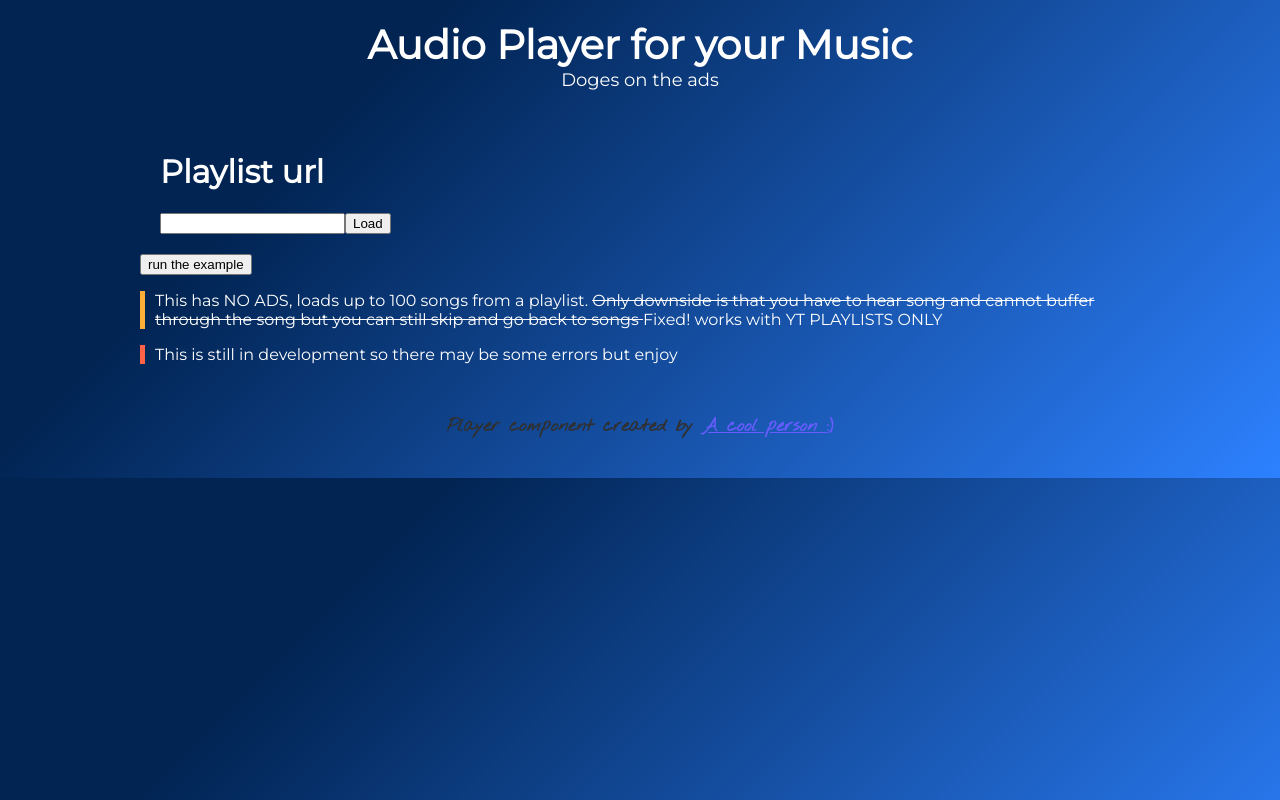
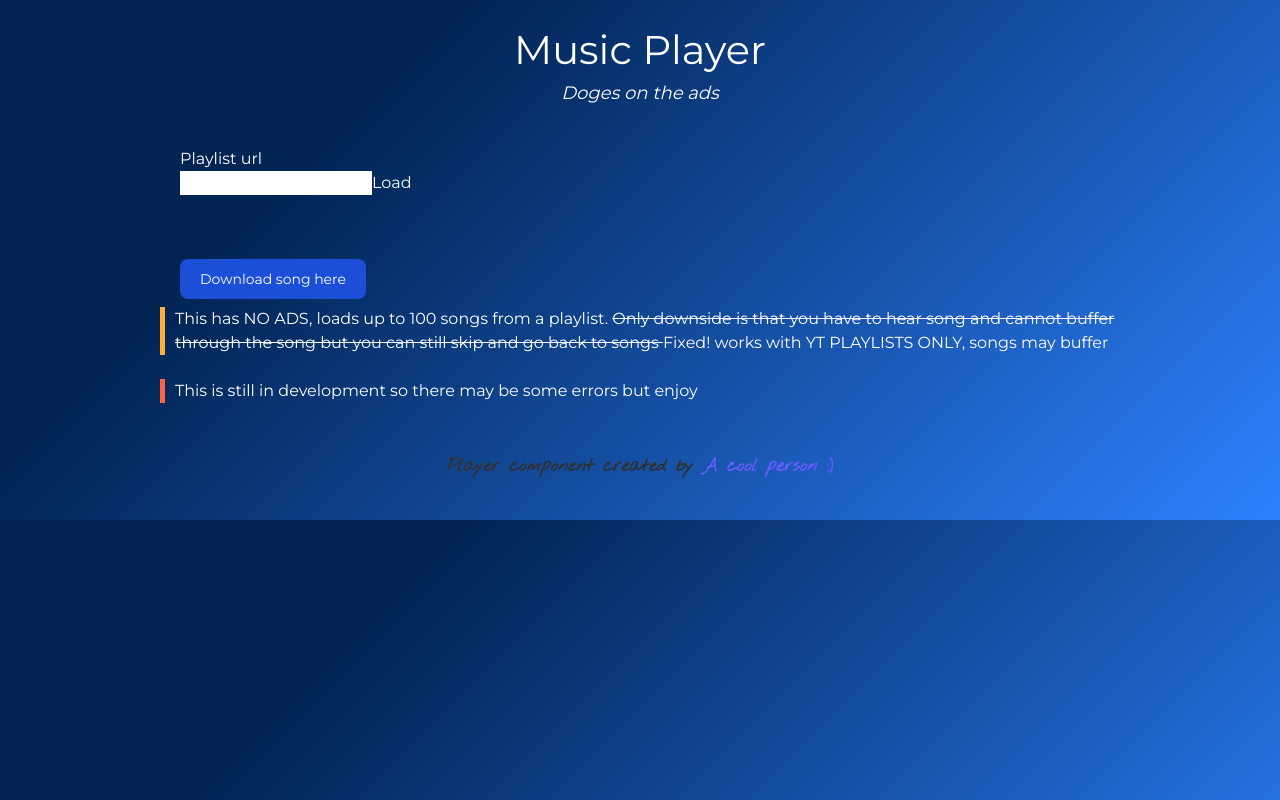
Before and after one commit to NeonGamerBot-QK/yt-player, a Next.js app: page / in a window 1280 px wide. Built offline with nearby package versions, Linux system fonts and the light colour scheme.

Commit message:
Update on style & cool stuff

```diff
--- a/components/Header.js
+++ b/components/Header.js
@@ -4,9 +4,9 @@ import styles from './Header.module.css'
 const Header = () => {
   return (
     <div className={styles.wrapper}>
-      <h1 className={styles.title}>Audio Player for your Music</h1>
+      <h1 className={styles.title}>Music Player</h1>
       <p className={styles.description}>
-   Doges on the ads
+   <em>Doges on the ads</em>
       </p>
     </div>
   )
--- a/components/Player.js
+++ b/components/Player.js
@@ -125,7 +125,8 @@ const repeatClick = () => {
       components={animatedComponents}
       defaultValue={[options[songIndex]]}
       options={options}
-      className="dark"
+      className="my-react-select-container"
+   classNamePrefix="my-react-select"
       onChange={(value, am) => {
         updateIndex(value.value)
       }}
@@ -143,8 +144,8 @@ const repeatClick = () => {
         </div>
       </div>
       <div className="controls">
-    <BsShuffle className="btn_action" onClick={() => {
-      setShuffle(true)
+    <BsShuffle className={`btn_action ${shuffle ? "shuffle-on" : ""}`} onClick={() => {
+      setShuffle(!shuffle)
     }}/>
 {/*   <img src="/shuffle.png" className="btn_action" width={64 * 2} height={64 * 2}ref={shuffleRef} onClick={() => {
           shuffleRef.current.src = "/shuffle.gif";
--- a/package.json
+++ b/package.json
@@ -23,7 +23,10 @@
     "ytdl-core": "^4.11.2"
   },
   "devDependencies": {
+    "autoprefixer": "^10.4.13",
     "eslint": "8.28.0",
-    "eslint-config-next": "13.0.5"
+    "eslint-config-next": "13.0.5",
+    "postcss": "^8.4.20",
+    "tailwindcss": "^3.2.4"
   }
 }
--- a/pages/index.js
+++ b/pages/index.js
@@ -41,7 +41,6 @@ export default function Home() {
     fetch(currentSong.url).then(r=>r.arrayBuffer()).then(buff => {
       const blob = new Blob([buff], { type: "audio/wav" });
       audioElem.current.src = window.URL.createObjectURL(blob);
-      audioElem.current.srcObject= blob;
     });
   }
     audioElem.current.addEventListener('loadstart', () => {
@@ -54,14 +53,14 @@ export default function Home() {
     audioElem.current.addEventListener('loadedmetadata', () => {
       let duration = audioElem.current.duration;
       // The duration variable now holds the duration (in seconds) of the audio clip
-      audioElem.current.currentTime = duration - 5;
+     // audioElem.current.currentTime = duration - 5;
 
       console.log("loaded metadata, duration: " + duration)
     })
     audioElem.current.addEventListener('loadeddata', () => {
       let duration = audioElem.current.duration;
       // The duration variable now holds the duration (in seconds) of the audio clip
-      audioElem.current.currentTime = 0;
+  //    audioElem.current.currentTime = 0;
       console.log("loaded data, duration: " + duration)
       // audioElem.current.currentTime = 0;
     })
@@ -98,6 +97,14 @@ export default function Home() {
     setCurrentSong({ ...currentSong, "progress": ct / duration * 100, "length": duration })
 
   }
+useEffect(() => {
+  // localstorage for:
+  // * repeat
+  // * shuffle
+  if(!process.browser) return;
+const shuffleStore = localStorage.getItem("shuffle") || false
+setShuffle(shuffleStore);
+})
   useEffect(() => {
 console.debug(currentSong, "Debug")
     const url = process.browser ? new URLSearchParams(window.location.search) : null;
@@ -136,25 +143,51 @@ console.debug(currentSong, "Debug")
         {songs.length !== 0 ? <div className="App">
           <audio src={currentSong ? currentSong.url : songs[songIndex].url} autoPlay muted ref={audioElem} onTimeUpdate={onPlaying} loop={isrepeating === 1} />
 
-          <Player songIndex={songIndex} updateIndex={updateSongIndex} songs={songs} setSongs={setSongs} isplaying={isplaying} setisplaying={setisplaying} audioElem={audioElem} currentSong={currentSong} setCurrentSong={setCurrentSong} isrepeating={isrepeating} setRepeat={setisrp} />
+          <Player songIndex={songIndex} updateIndex={updateSongIndex} songs={songs} setSongs={setSongs} isplaying={isplaying} setisplaying={setisplaying} audioElem={audioElem} currentSong={currentSong} setCurrentSong={setCurrentSong} isrepeating={isrepeating} setRepeat={setisrp}  shuffle={isshuffleon} setShuffle={(d) => {
+            setShuffle(d);
+            localStorage.setItem("shuffle", d)
+          }}/>
         </div> : <Wrapper>
           <h1>Playlist url</h1>
           <input name="playlist_url" type="url" value={url} onChange={(e) => updateUrl(e.target.value)} />
           <button onClick={onLoadPlaylist}>Load</button>
         </Wrapper>}
-        <button onClick={() => {
+        {/* <button onClick={() => {
           const d = [{
             "title": "Drake - Forever",
             "url": "/api/download?url=https://www.youtube.com/watch?v=Uq9gPaIzbe8"
           }]
           setSongs(d)
           setCurrentSong(d[songIndex]);
-        }}> run the example </button>
+        }}  className={"download-btn"}> run the example </button> */}
+        <br />
+        <button onClick={(e) => {
+      if(audioElem.current && audioElem.current.src.startsWith("blob:")) {
+        const url = audioElem.current.src
+        const link = document.createElement('a');
+        link.href = url;
+        link.setAttribute(
+          'download',
+          `${currentSong.title}.mp3`,
+        );
+
+        // Append to html link element page
+        document.body.appendChild(link);
+
+        // Start download
+        link.click();
+
+        // Clean up and remove the link
+        link.parentNode.removeChild(link);
+
+      }
+        }} className={"download-btn"}> Download song here </button>
         <p className="note">
           This has NO ADS, loads up to 100 songs from a playlist. {" "}
           <strike>  Only downside is that you have to hear song and cannot buffer through the song but you can still skip and go back to songs </strike> Fixed! {" "}
-          works with YT PLAYLISTS ONLY
+          works with YT PLAYLISTS ONLY, songs may buffer
         </p>
+        <br />
         <p className="warning">
           This is still in development so there may be some errors but enjoy
         </p>
--- /dev/null
+++ b/postcss.config.js
@@ -0,0 +1,6 @@
+module.exports = {
+  plugins: {
+    tailwindcss: {},
+    autoprefixer: {},
+  },
+}
--- a/styles/globals.css
+++ b/styles/globals.css
@@ -1,5 +1,9 @@
 @import url('https://fonts.googleapis.com/css2?family=Montserrat&display=swap');
 @import url('https://fonts.googleapis.com/css2?family=Nothing+You+Could+Do&display=swap');
+@tailwind base;
+@tailwind components;
+@tailwind utilities;
+@tailwind content;
 
 body {
   margin: 0;
@@ -44,3 +48,40 @@ code {
   background-color: rgb(212, 212, 212);
   padding: 5px;
 }
+
+/* Dark mode on select menu */
+/* URL:  https://stackoverflow.com/questions/63212723/using-dark-mode-in-react-select */
+.my-react-select-container .my-react-select__control {
+  @apply bg-white dark:bg-slate-900 border-2 border-slate-300 dark:border-slate-900 hover:border-slate-400 dark:hover:border-slate-500;
+}
+
+.my-react-select-container .my-react-select__control--is-focused {
+  @apply border-slate-500 hover:border-slate-500 dark:border-slate-400 dark:hover:border-slate-400 shadow-none;
+}
+
+.my-react-select-container .my-react-select__menu {
+  @apply bg-slate-100 dark:bg-slate-900 border-2 border-slate-300 dark:border-slate-600;
+}
+
+.my-react-select-container .my-react-select__option {
+  @apply text-slate-600 dark:text-slate-200 bg-slate-100 hover:bg-slate-200 dark:bg-slate-900 dark:hover:bg-slate-800;
+}
+/* .my-react-select-container .my-react-select__option--is-focused {
+  @apply bg-slate-200 dark:bg-slate-800;
+} */
+
+.my-react-select-container .my-react-select__indicator-separator {
+  @apply bg-slate-400;
+}
+
+.my-react-select-container .my-react-select__input-container,
+.my-react-select-container .my-react-select__placeholder,
+.my-react-select-container .my-react-select__single-value {
+  @apply text-slate-600 dark:text-slate-200;
+}
+.download-btn {
+  @apply text-white bg-blue-700 hover:bg-blue-800 focus:ring-4 focus:ring-blue-300 font-medium rounded-lg text-sm px-5 py-2.5 mr-2 mb-2 dark:bg-blue-600 dark:hover:bg-blue-700 focus:outline-none dark:focus:ring-blue-800 m-5 p-5;
+}
+.shuffle-on {
+  @apply text-green-500 hover:text-green-800 transition duration-500 ease-in-out;
+}
--- /dev/null
+++ b/tailwind.config.js
@@ -0,0 +1,8 @@
+/** @type {import('tailwindcss').Config} */
+module.exports = {
+  content: [],
+  theme: {
+    extend: {},
+  },
+  plugins: [],
+}
```
Also changed, not shown: 1 other file (tests, documents, lock files or other folders).
